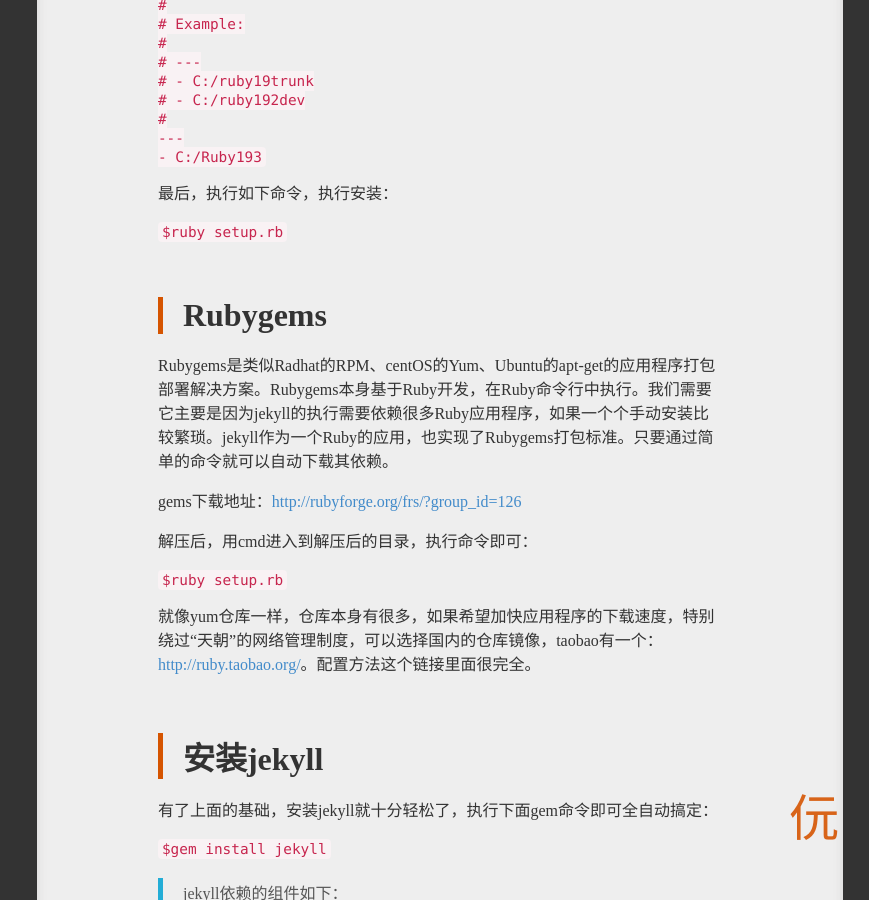
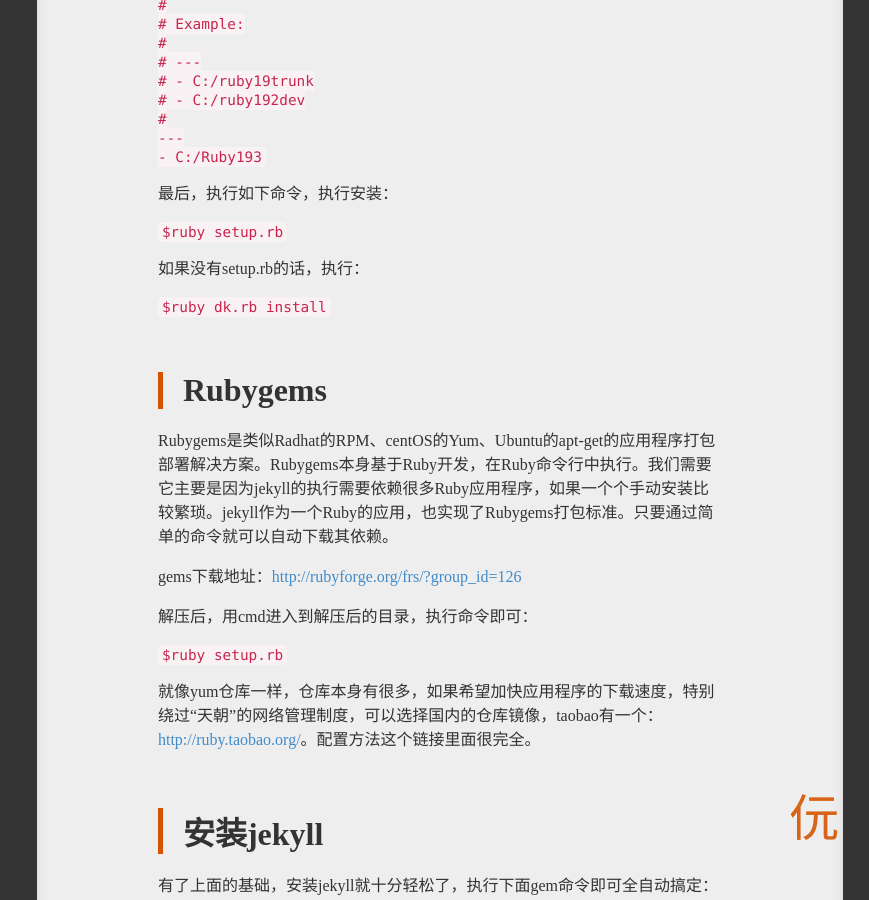
Before and after one commit to PChou/NRemedy, a Jekyll site: the page built from _posts/2013-01-05-build-github-blog-page-04.html, in a window 1280 px wide and 900 px high, scrolled down 1920 px. Shown: the whole window, without its empty margins (411-1280 px from the left). Built offline with Jekyll 4.4.1, drawn with Linux system fonts in a browser that asks for light colours; nearby versions of some CDN libraries; some web fonts are replaced; comment, search, counter and statistics services are not loaded; a style sheet for code colours, icons or effects is not loaded.

Commit message:
fix post

```diff
--- a/_posts/2013-01-05-build-github-blog-page-04.html
+++ b/_posts/2013-01-05-build-github-blog-page-04.html
@@ -61,6 +61,8 @@ File.read_with_options(file,:encoding => "utf-8")
 - C:/Ruby193</code></pre>
 <p>最后，执行如下命令，执行安装：</p>
 <pre><code>$ruby setup.rb</code></pre>
+<p>如果没有setup.rb的话，执行：</p>
+<pre><code>$ruby dk.rb install</code></pre>
 <p>&nbsp;</p>
 <h1>Rubygems</h1>
 <p>Rubygems是类似Radhat的RPM、centOS的Yum、Ubuntu的apt-get的应用程序打包部署解决方案。Rubygems本身基于Ruby开发，在Ruby命令行中执行。我们需要它主要是因为jekyll的执行需要依赖很多Ruby应用程序，如果一个个手动安装比较繁琐。jekyll作为一个Ruby的应用，也实现了Rubygems打包标准。只要通过简单的命令就可以自动下载其依赖。
```
